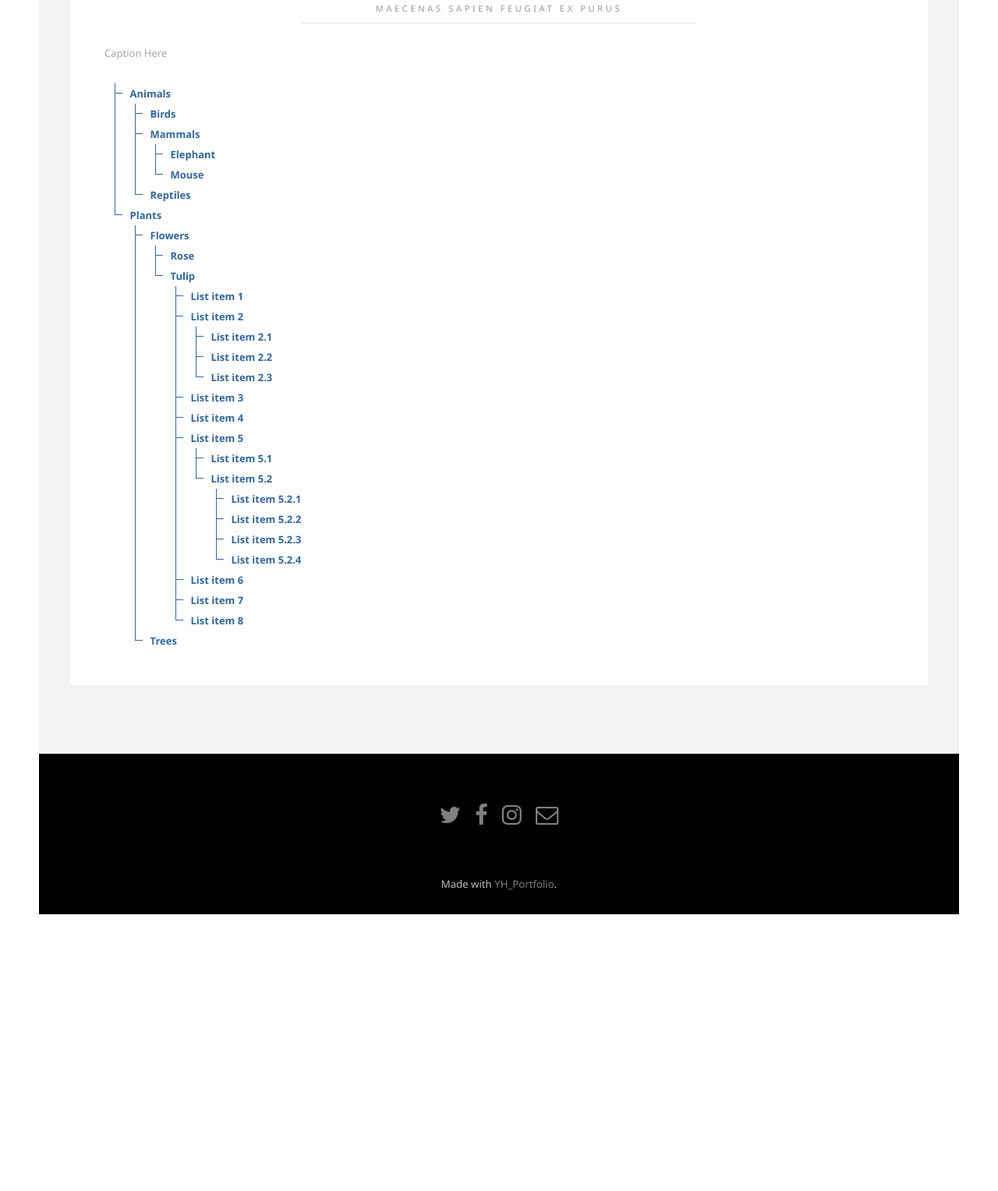
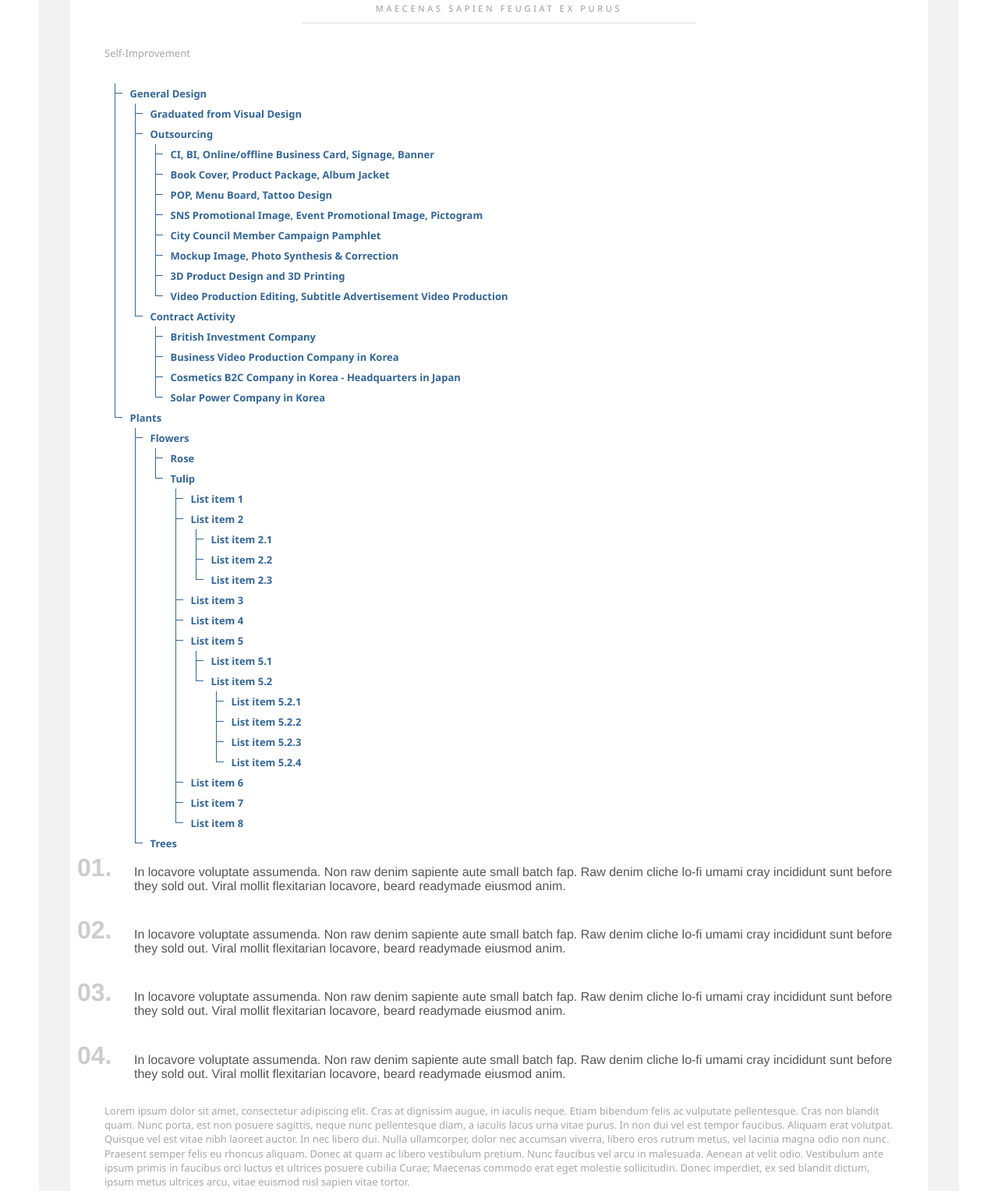
Before and after one commit to Busanteam/portfolio, a website: page page/generic.html in a window 1280 px wide. Shown: the part 408-1936 px from the top of the page at 78% size. Before the commit the page ends 1631 px from the top, so only its background shows below. Drawn offline with Linux system fonts and the light colour scheme.

Commit message:
240626_AM_Page_Info_Update

```diff
--- a/page/assets/css/main.css
+++ b/page/assets/css/main.css
@@ -1871,25 +1871,27 @@
 	  }
 
 	  /* list styles */
-	ul {
+	/* ul {
 		list-style-type: decimal-leading-zero;
-	}
+	} */
 
 	ol {
+		/* list-style-type: decimal-leading-zero; */
 		list-style: none;
 		color: #ccc;
 	}
 
 	ol li {
+		list-style-type: decimal-leading-zero;
 		font: bold 24pt helvetica, arial, sans-serif;
 		position: relative;
-		margin-bottom: 20px;
+		margin-bottom: 8px;
 	}
 
 	li p {
 		font: 12pt helvetica, arial, sans-serif;
 		color: #555;
-		padding-left: 60px;
+		padding-left: 16px;
 	}
 
 	/* span {
--- a/page/generic.html
+++ b/page/generic.html
@@ -18,23 +18,36 @@
 			</section><!-- Two --><section id="two" class="wrapper style2"><div class="inner">
 					<div class="box">
 						<div class="content">
-							<header class="align-center"><p>maecenas sapien feugiat ex purus</p>
+							<header class="align-center"><p>Maecenas sapien feugiat ex purus</p>
 								<h2></h2>
 								<!-- <h2>Lorem ipsum dolor</h2> -->
 							</header>
 							<div>
-								<p>Caption Here</p>
+								<p>Self-Improvement</p>
 								<ul class="tree">
-								  <li>Animals
+								  <li>General Design
 									<ul>
-									  <li>Birds</li>
-									  <li>Mammals
+									  <li>Graduated from Visual Design</li>
+									  <li>Outsourcing
 										<ul>
-										  <li>Elephant</li>
-										  <li>Mouse</li>
+										  <li>CI, BI, Online/offline Business Card, Signage, Banner</li>
+										  <li>Book Cover, Product Package, Album Jacket</li>
+										  <li>POP, Menu Board, Tattoo Design</li>
+										  <li>SNS Promotional Image, Event Promotional Image, Pictogram</li>
+										  <li>City Council Member Campaign Pamphlet</li>
+										  <li>Mockup Image, Photo Synthesis & Correction</li>
+										  <li>3D Product Design and 3D Printing</li>
+										  <li>Video Production Editing, Subtitle Advertisement Video Production</li>
 										</ul>
 									  </li>
-									  <li>Reptiles</li>
+									  <li>Contract Activity
+										<ul>
+											<li>British Investment Company</li>
+											<li>Business Video Production Company in Korea</li>
+											<li>Cosmetics B2C Company in Korea - Headquarters in Japan</li>
+											<li>Solar Power Company in Korea</li>
+										</ul>
+									  </li>
 									</ul>
 								  </li>
 								  <li>Plants
@@ -79,22 +92,22 @@
 								  </li>
 								</ul>
 							  </div>
-							<!-- <div>
+							<div>
 								<ol>
-								  <li><span>01</span><p>In locavore voluptate assumenda. Non raw denim sapiente aute small batch fap. Raw denim cliche lo-fi umami cray incididunt sunt before they sold out. Viral mollit flexitarian locavore, beard readymade eiusmod anim.</p></li>
+								  <li><p>In locavore voluptate assumenda. Non raw denim sapiente aute small batch fap. Raw denim cliche lo-fi umami cray incididunt sunt before they sold out. Viral mollit flexitarian locavore, beard readymade eiusmod anim.</p></li>
 
-								  <li><span>02</span><p>In locavore voluptate assumenda. Non raw denim sapiente aute small batch fap. Raw denim cliche lo-fi umami cray incididunt sunt before they sold out. Viral mollit flexitarian locavore, beard readymade eiusmod anim.</p></li>
+								  <li><p>In locavore voluptate assumenda. Non raw denim sapiente aute small batch fap. Raw denim cliche lo-fi umami cray incididunt sunt before they sold out. Viral mollit flexitarian locavore, beard readymade eiusmod anim.</p></li>
 
-								  <li><span>03</span><p>In locavore voluptate assumenda. Non raw denim sapiente aute small batch fap. Raw denim cliche lo-fi umami cray incididunt sunt before they sold out. Viral mollit flexitarian locavore, beard readymade eiusmod anim.</p></li>
+								  <li><p>In locavore voluptate assumenda. Non raw denim sapiente aute small batch fap. Raw denim cliche lo-fi umami cray incididunt sunt before they sold out. Viral mollit flexitarian locavore, beard readymade eiusmod anim.</p></li>
 
-								  <li><span>04</span><p>In locavore voluptate assumenda. Non raw denim sapiente aute small batch fap. Raw denim cliche lo-fi umami cray incididunt sunt before they sold out. Viral mollit flexitarian locavore, beard readymade eiusmod anim.</p></li>
+								  <li><p>In locavore voluptate assumenda. Non raw denim sapiente aute small batch fap. Raw denim cliche lo-fi umami cray incididunt sunt before they sold out. Viral mollit flexitarian locavore, beard readymade eiusmod anim.</p></li>
 								</ol>
-							  </div> -->
-							<!-- <p>Lorem ipsum dolor sit amet, consectetur adipiscing elit. Cras at dignissim augue, in iaculis neque. Etiam bibendum felis ac vulputate pellentesque. Cras non blandit quam. Nunc porta, est non posuere sagittis, neque nunc pellentesque diam, a iaculis lacus urna vitae purus. In non dui vel est tempor faucibus. Aliquam erat volutpat. Quisque vel est vitae nibh laoreet auctor. In nec libero dui. Nulla ullamcorper, dolor nec accumsan viverra, libero eros rutrum metus, vel lacinia magna odio non nunc. Praesent semper felis eu rhoncus aliquam. Donec at quam ac libero vestibulum pretium. Nunc faucibus vel arcu in malesuada. Aenean at velit odio. Vestibulum ante ipsum primis in faucibus orci luctus et ultrices posuere cubilia Curae; Maecenas commodo erat eget molestie sollicitudin. Donec imperdiet, ex sed blandit dictum, ipsum metus ultrices arcu, vitae euismod nisl sapien vitae tortor.</p>
+							  </div>
+							<p>Lorem ipsum dolor sit amet, consectetur adipiscing elit. Cras at dignissim augue, in iaculis neque. Etiam bibendum felis ac vulputate pellentesque. Cras non blandit quam. Nunc porta, est non posuere sagittis, neque nunc pellentesque diam, a iaculis lacus urna vitae purus. In non dui vel est tempor faucibus. Aliquam erat volutpat. Quisque vel est vitae nibh laoreet auctor. In nec libero dui. Nulla ullamcorper, dolor nec accumsan viverra, libero eros rutrum metus, vel lacinia magna odio non nunc. Praesent semper felis eu rhoncus aliquam. Donec at quam ac libero vestibulum pretium. Nunc faucibus vel arcu in malesuada. Aenean at velit odio. Vestibulum ante ipsum primis in faucibus orci luctus et ultrices posuere cubilia Curae; Maecenas commodo erat eget molestie sollicitudin. Donec imperdiet, ex sed blandit dictum, ipsum metus ultrices arcu, vitae euismod nisl sapien vitae tortor.</p>
 
 							<p>Vivamus nec odio ac ligula congue feugiat at vitae leo. Aenean sem justo, finibus sed dui eu, accumsan facilisis dolor. Fusce quis dui eget odio iaculis aliquam vel sed velit. Nulla pellentesque posuere semper. Nulla eu sagittis lorem, a auctor nulla. Sed ac condimentum orci, ac varius ante. Nunc blandit quam sit amet sollicitudin sodales.</p>
 
-							<p>Vivamus ultricies mollis mauris quis molestie. Quisque eu mi velit. In et cursus nibh. Donec facilisis, orci sed mollis hendrerit, nunc risus mattis odio, eget efficitur nisl orci a lectus. Aenean finibus neque convallis orci sollicitudin tincidunt. Vivamus lacinia facilisis diam, quis facilisis nisi luctus nec. Aliquam ac molestie enim, ut ultrices elit. Fusce laoreet vulputate risus in tincidunt. Sed commodo mollis maximus. Nullam varius laoreet nibh sit amet facilisis. Donec ac odio vehicula, consequat elit et, sodales justo. Vestibulum ante ipsum primis in faucibus orci luctus et ultrices posuere cubilia Curae; Nullam ac auctor mauris, in hendrerit libero. </p> -->
+							<p>Vivamus ultricies mollis mauris quis molestie. Quisque eu mi velit. In et cursus nibh. Donec facilisis, orci sed mollis hendrerit, nunc risus mattis odio, eget efficitur nisl orci a lectus. Aenean finibus neque convallis orci sollicitudin tincidunt. Vivamus lacinia facilisis diam, quis facilisis nisi luctus nec. Aliquam ac molestie enim, ut ultrices elit. Fusce laoreet vulputate risus in tincidunt. Sed commodo mollis maximus. Nullam varius laoreet nibh sit amet facilisis. Donec ac odio vehicula, consequat elit et, sodales justo. Vestibulum ante ipsum primis in faucibus orci luctus et ultrices posuere cubilia Curae; Nullam ac auctor mauris, in hendrerit libero. </p>
 						</div>
 					</div>
 				</div>
@@ -105,7 +118,7 @@
 						<li><a href="#" class="icon fa-envelope-o"><span class="label">Email</span></a></li>
 					</ul></div>
 			</footer><div class="copyright">
-			Made with <a href="https://templated.co/">YH_Portfolio</a>.
+			Made by YH &ensp;<a href="#">&ensp;Page Up ↑</a>
 		</div>
 
 		<!-- Scripts -->
```
Also changed, not shown: page/index.html (+1 -1 lines), 1 other file.
